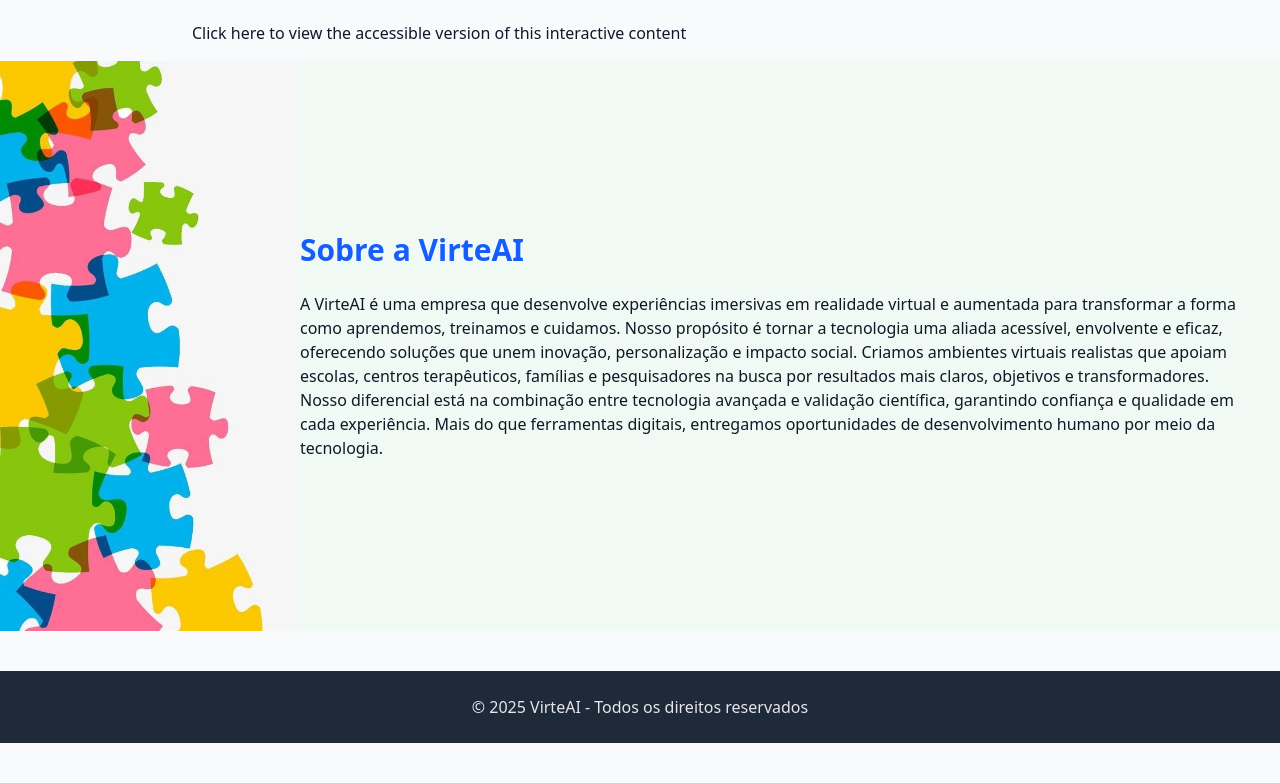
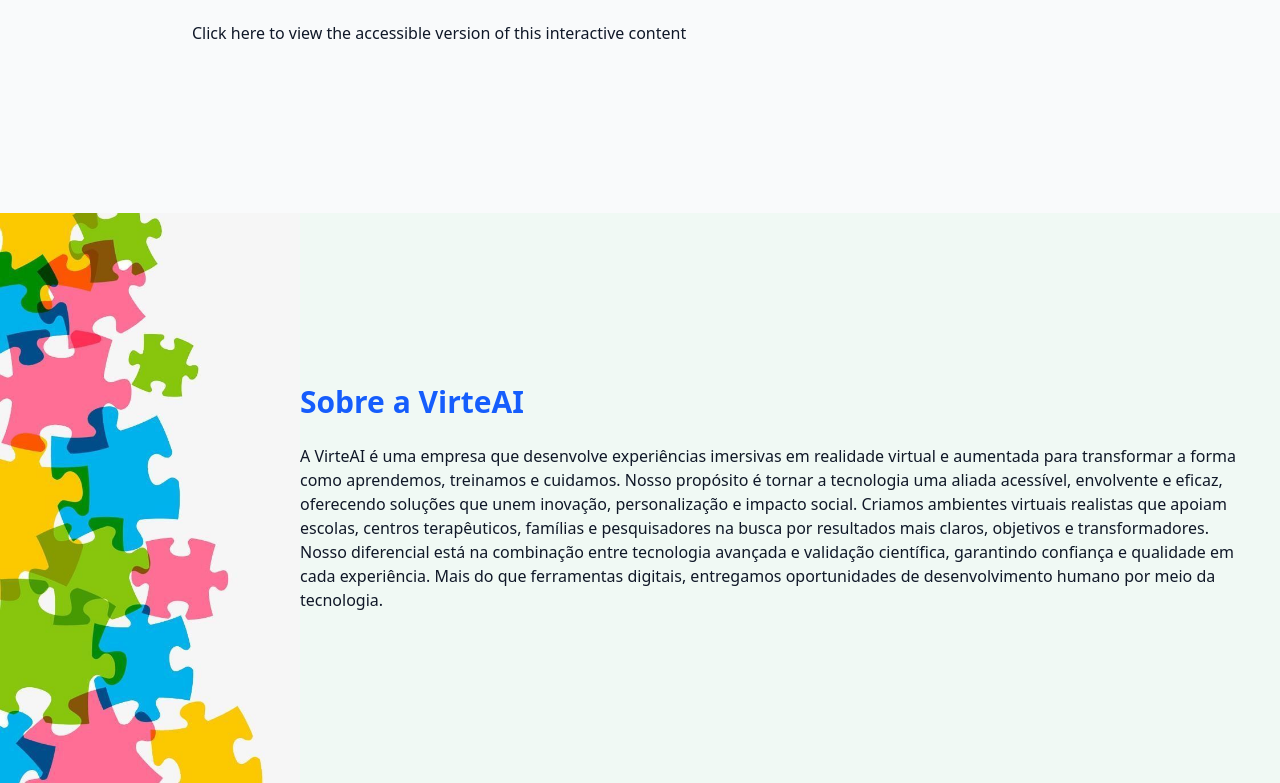
Before and after one commit to joao5435/Virteai---Tailwind, a plain HTML site: page sobre.html in a window 1280 px wide. Shown: the part 555-1338 px from the top of the page. Before the commit the page ends 1298 px from the top, so only its background shows below. Drawn offline with nearby package versions, Linux system fonts and the light colour scheme.

Commit message:
mudança da pagina sobre

```diff
--- a/sobre.html
+++ b/sobre.html
@@ -24,7 +24,7 @@
     </nav>
   </header>
 <div style="width: 70%; margin: 0 auto;"><div style="position: relative; padding-bottom: 56.25%; padding-top: 0; height: 0;"><iframe width="960" height="480" data-original-width="8192" data-original-height="4096" src="https://www.thinglink.com/view/scene/2019524926641275748" type="text/html" style="border: none;" webkitallowfullscreen mozallowfullscreen allowfullscreen scrolling="no"></iframe><script async src="//cdn.thinglink.me/jse/responsive.js"></script><br/><a href="https://www.thinglink.com/view/scene/2019524926641275748/accessibility" target="_blank" rel="noopener noreferrer">Click here to view the accessible version of this interactive content</a></div> </div>
-  <main class="container mx-auto my-10 pe-6 flex items-center bg-[#f0f9f4]">
+  <main class="container mx-auto mt-48 my-10 pe-6 flex items-center bg-[#f0f9f4]">
     <img src="src/assets/images/simbolo_autista.jpg" class="w-75" alt="simbolo_autismo">
     <div class="">
       <h1 class="text-3xl font-bold mb-6 text-blue-600">Sobre a VirteAI</h1>
```
